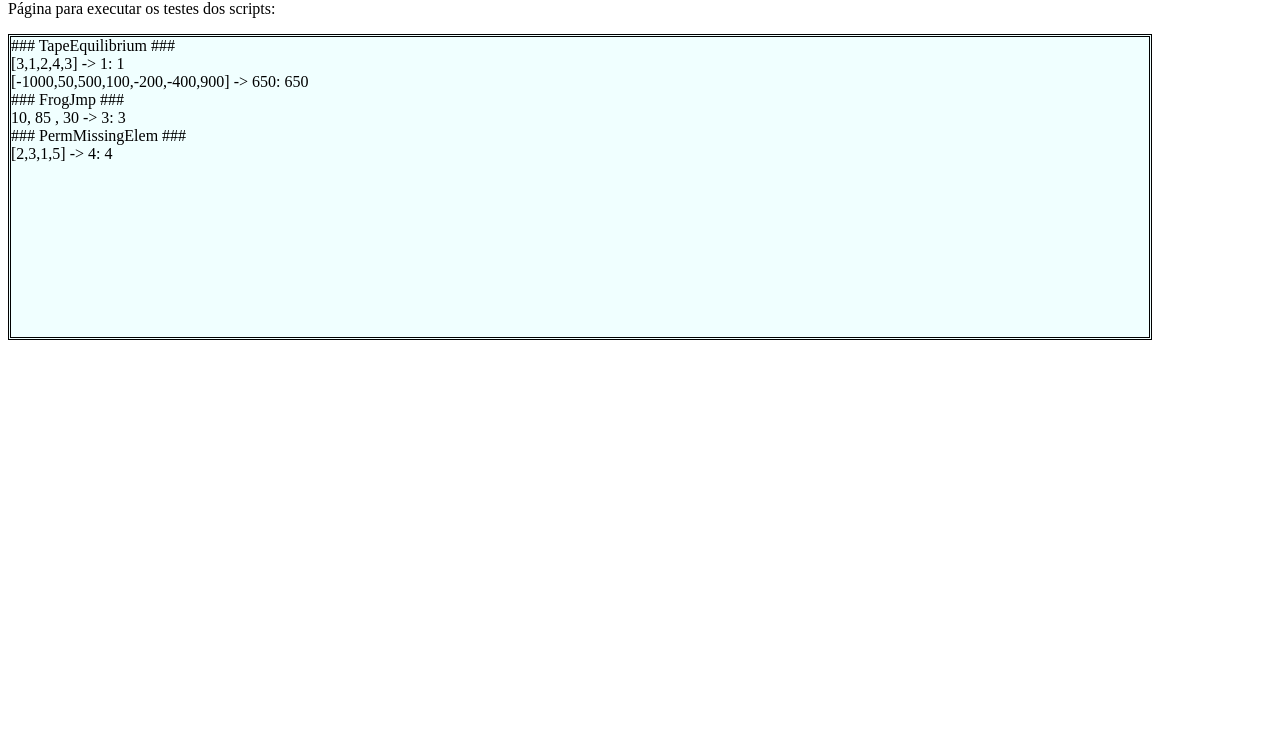
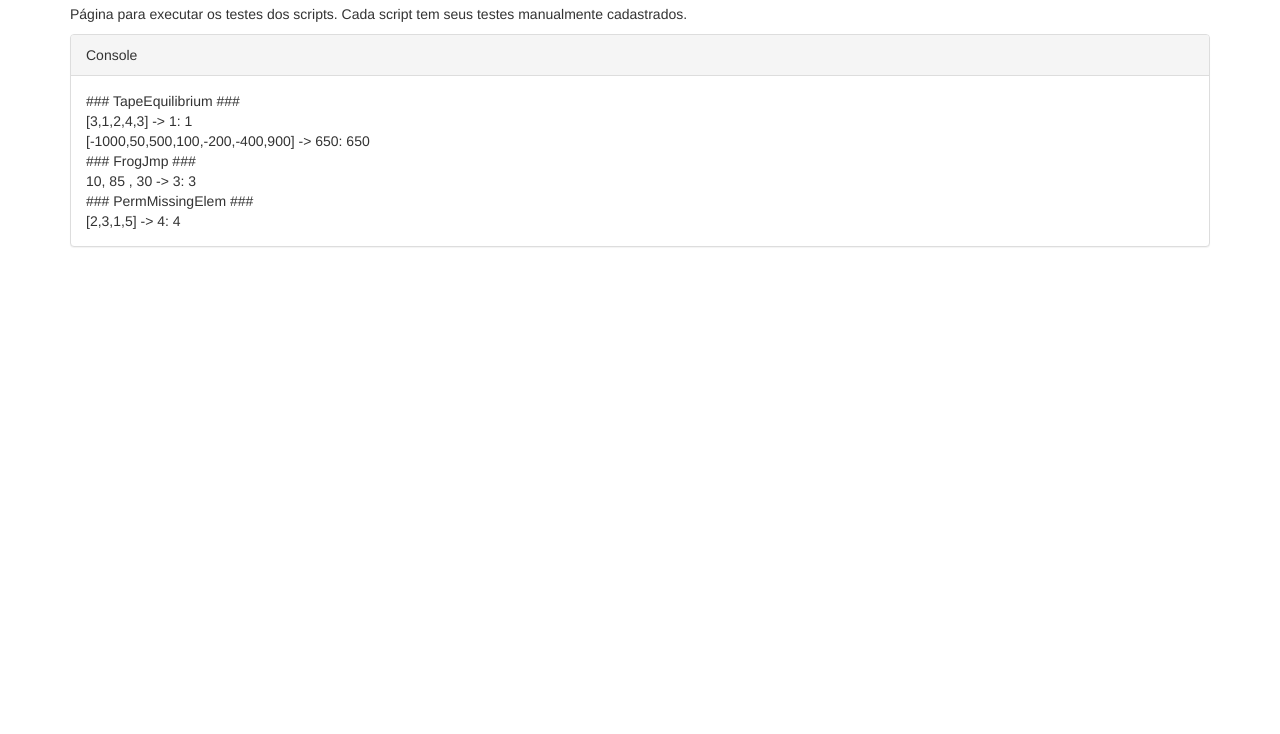
Before and after one commit to robsonximenes/codility, a plain HTML site: page index.html in a window 1280 px wide. Shown: the part 66-800 px from the top of the page. Drawn offline with nearby package versions, Linux system fonts and the light colour scheme.

Commit message:
PermMissingElem e index com bootstrap misere

```diff
--- a/index.html
+++ b/index.html
@@ -1,23 +1,26 @@
-<html>
+<!DOCTYPE html>
+<html lang="pt-BR">
 <head>
-
+    <link rel="stylesheet" href="https://maxcdn.bootstrapcdn.com/bootstrap/3.3.7/css/bootstrap.min.css"
+          integrity="sha384-BVYiiSIFeK1dGmJRAkycuHAHRg32OmUcww7on3RYdg4Va+PmSTsz/K68vbdEjh4u" crossorigin="anonymous">
 </head>
 <body>
+<div class="container">
+    <h1>Codility Robgol</h1>
 
-<h1>Codility Robgol</h1>
+    <p>Página para executar os testes dos scripts. Cada script tem seus testes manualmente cadastrados. </p>
 
-<p>Página para executar os testes dos scripts: </p>
-
-<div id="error-log" style="border: double; border-color: black; width: 90%; height: 300px; background-color: azure" ></div>
-
-
-
+    <div class="panel panel-default">
+        <div class="panel-heading">Console</div>
+        <div class="panel-body" id="error-log"></div>
+    </div>
+</div>
 <script>
     /* Adicionando os logs na div! */
     console.log = (function (old_function, div_log) {
         return function (text) {
             old_function(text);
-            div_log.innerHTML += text +"<br>";
+            div_log.innerHTML += text + "<br>";
         };
     }(console.log.bind(console), document.getElementById("error-log")));
 </script>
```
